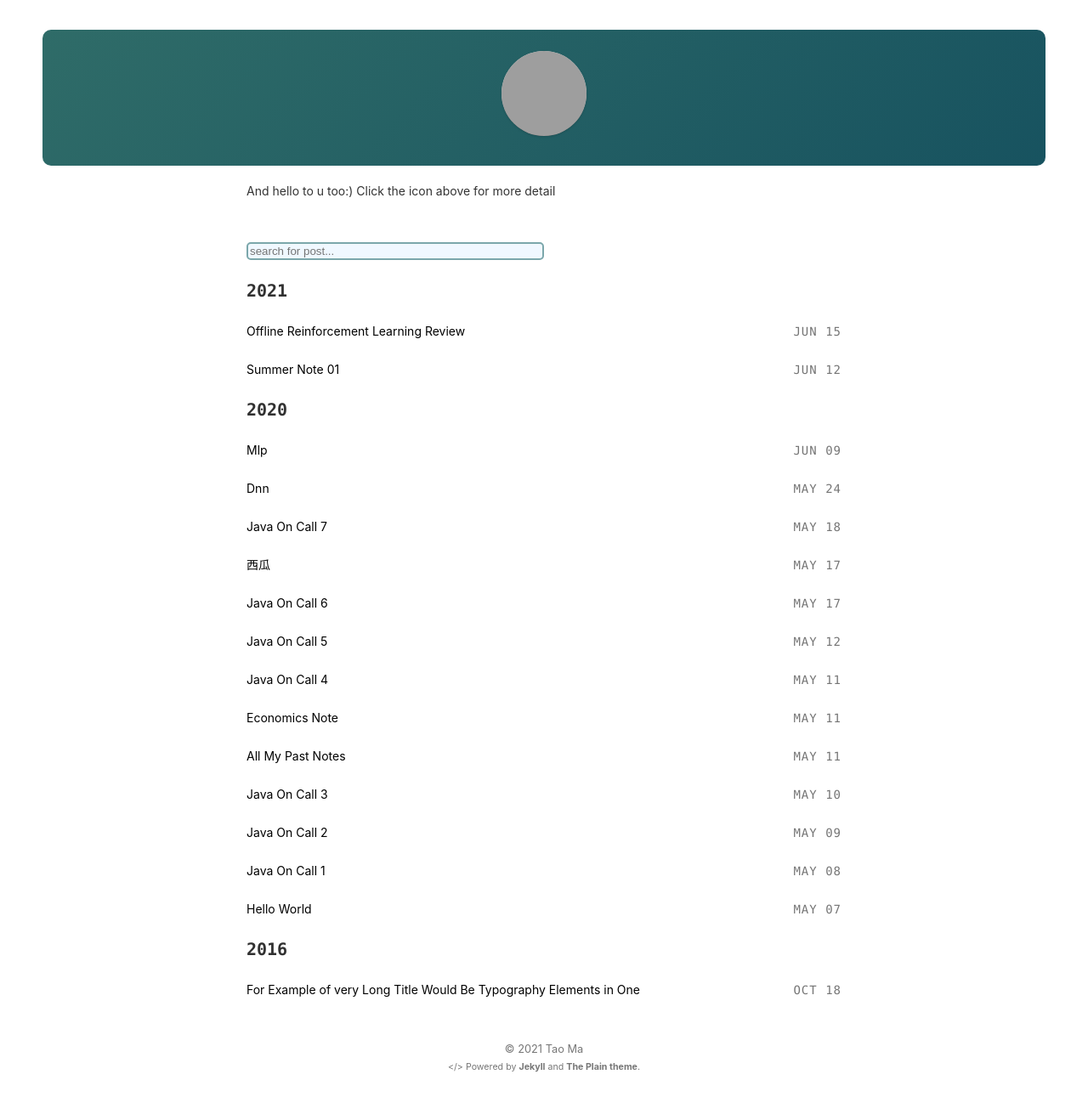
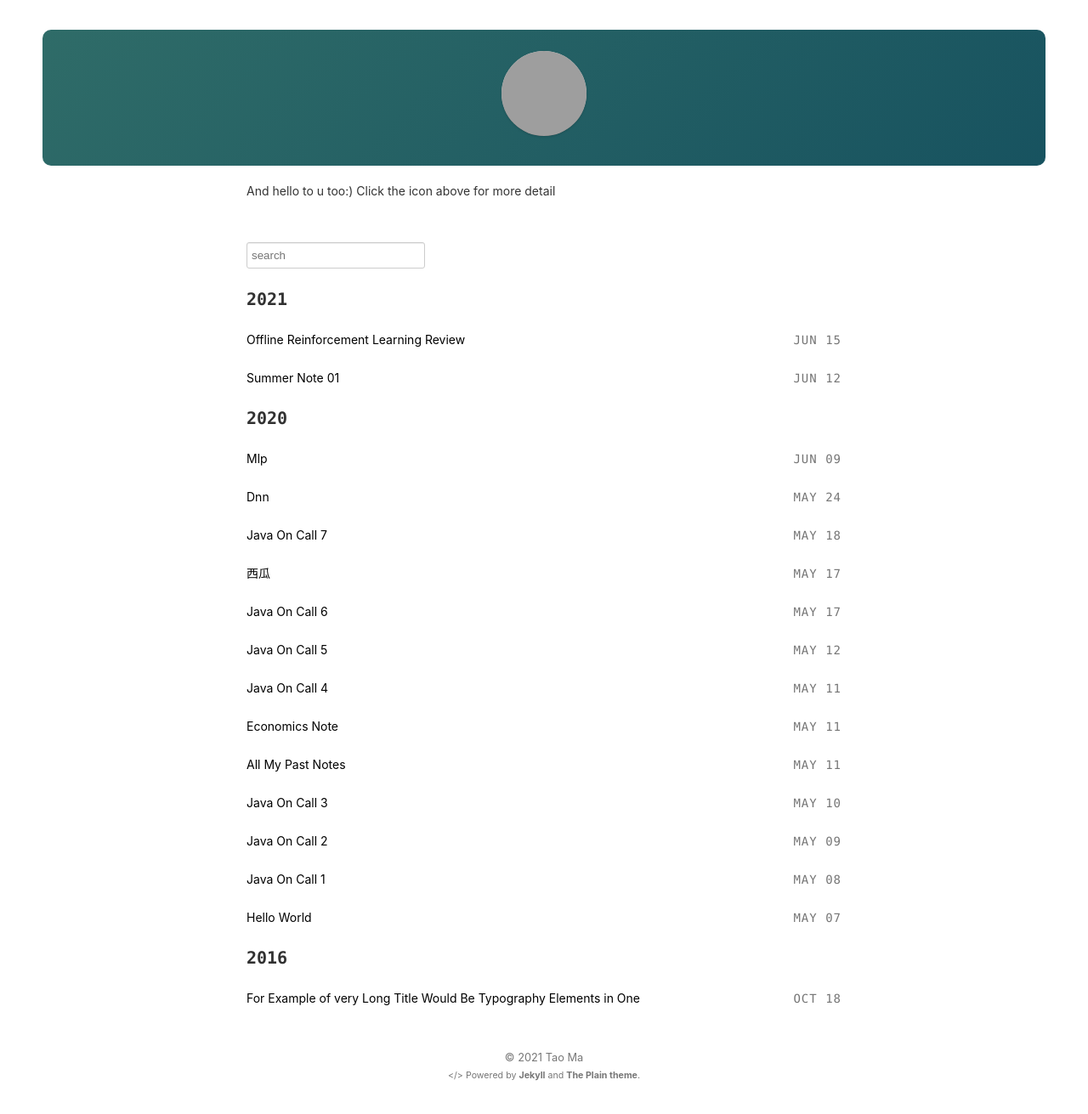
Before and after one commit to Michaeltaoma/michaeltaoma.github.io, a Jekyll site: the page built from index.html, in a window 1280 px wide. Shown: the whole page at 85% size. Built offline with Jekyll 4.4.1, drawn with Linux system fonts in a browser that asks for light colours; grey boxes are pictures that could not be loaded.

Commit message:
add content

```diff
--- a/index.html
+++ b/index.html
@@ -3,22 +3,56 @@ layout: default
 ---
 
 <style>
-	input[type=text]{
-		width: 50%;
-		height: 40%;
-		border: 2px solid #7BA7AB;
-        border-radius: 5px;
-        background: #f0f8ff;
-        color: #00000;
+	/*input[type=text]{*/
+	/*	width: 50%;*/
+	/*	height: 40%;*/
+	/*	border: 2px solid #7BA7AB;*/
+    /*    border-radius: 5px;*/
+    /*    background: #f0f8ff;*/
+    /*    color: #00000;*/
+	/*}*/
+
+	input{
+		border: 1px solid #ccc;
+		width: 30%;
+		border-radius: 3px;
+		padding: 7px 0px 7px 5px;
+		-webkit-box-shadow: inset 0 1px 1px rgba(0,0,0,.075);
+		box-shadow: inset 0 1px 1px rgba(0,0,0,.075);
+		-webkit-transition: border-color ease-in-out .15s,-webkit-box-shadow ease-in-out .15s;
+		-o-transition: border-color ease-in-out .15s,box-shadow ease-in-out .15s;
+		transition: border-color ease-in-out .15s,box-shadow ease-in-out .15s
+            }
+	input:focus{
+		border-color: #66afe9;
+		outline: 0;
+		-webkit-box-shadow: inset 0 1px 1px rgba(0,0,0,.075),0 0 8px rgba(102,175,233,.6);
+		box-shadow: inset 0 1px 1px rgba(0,0,0,.075),0 0 8px rgba(102,175,233,.6)
 	}
+	#search-container ul {
+		list-style: none;
+		}
+	#search-container ul li::before {
+	  content: "";
+	  background-image: url(https://s3-us-west-2.amazonaws.com/s.cdpn.io/3/fb-heart.gif);
+	  background-size: contain;
+	  display: inline-block;
+	  width: 1em;
+	  height: 1em;
+	  position: relative;
+	  top: 0.1rem;
+	  margin-right: 0.2rem;
+	}
+
 </style>
 
 <section>
 
 	<div id="search-container" >
-		<input type="text" id="search-input" placeholder="search for post...">
+		<input type="text" id="search-input" placeholder="search">
 		<ul id="results-container"></ul>
 	</div>
+
 
 <!-- Script pointing to search-script.js -->
 	<script src="assets/js/search-script.js" type="text/javascript"></script>
```
Also changed, not shown: 1 other file.
